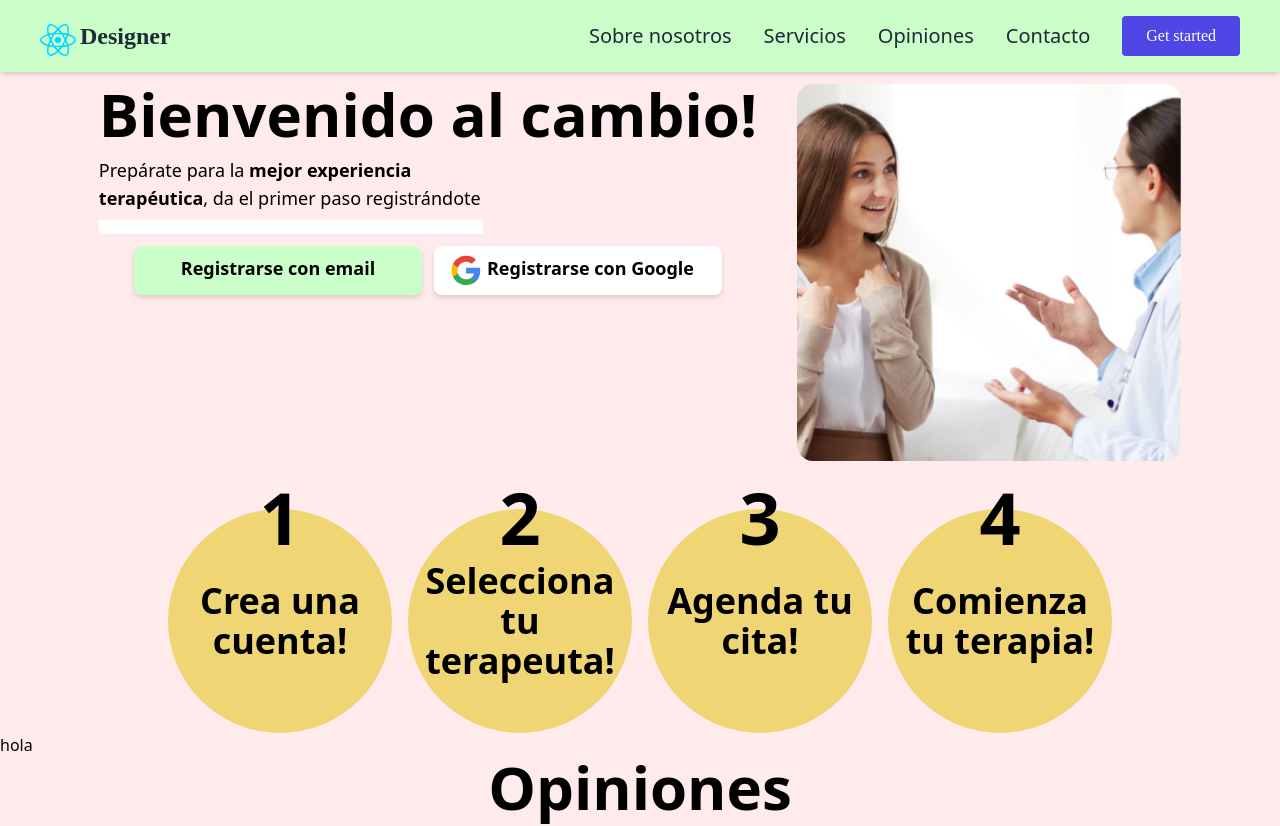
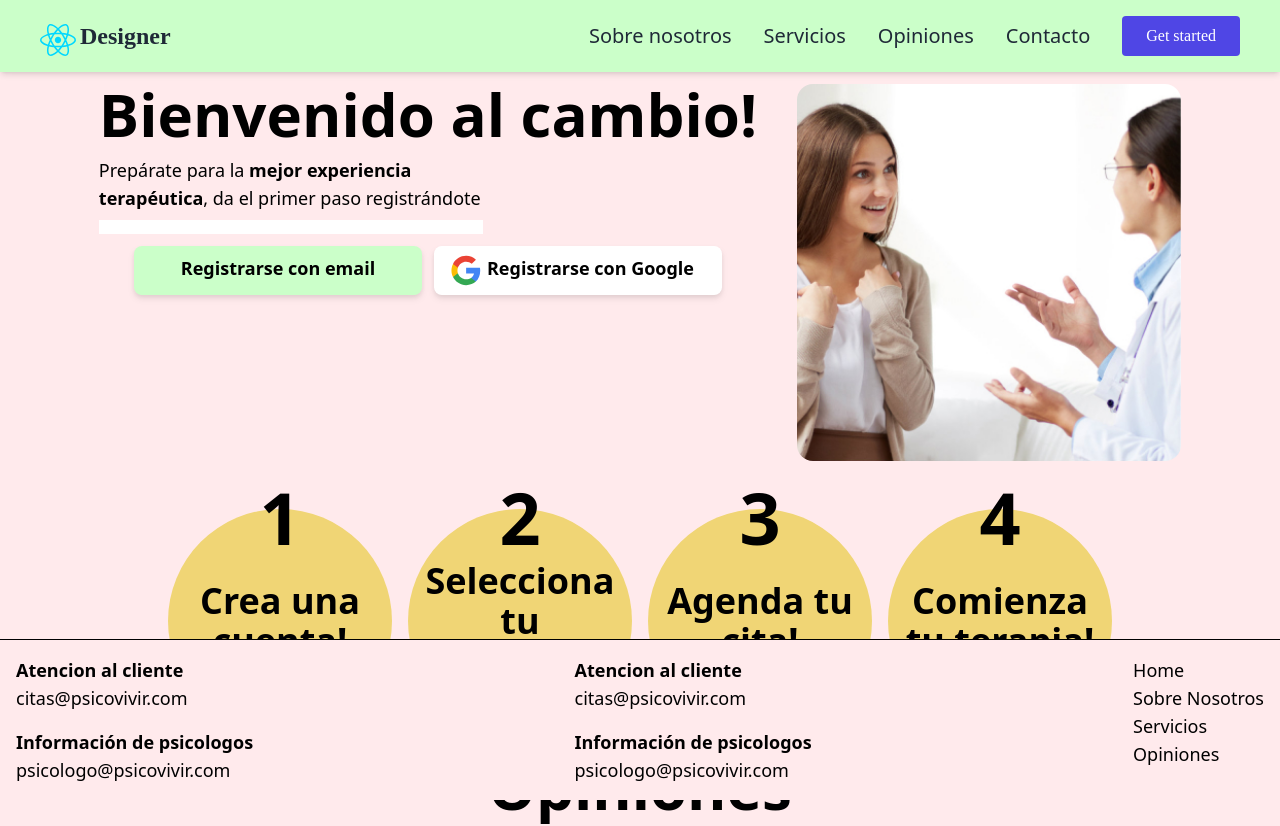
Before and after one commit to ValeriaZampetti/Psico-vivir, a React (Vite) app: page / in a window 1280 px wide. Shown: the top 826 px of the page. Built offline with nearby package versions, Linux system fonts and the light colour scheme; no server answers.

Commit message:
fixed footer

```diff
--- a/src/components/navigation/Footer.tsx
+++ b/src/components/navigation/Footer.tsx
@@ -1,7 +1,7 @@
 import React, { Component } from "react";
 
 export const Footer = () => (
-    <footer className="bg-primary-light flex flex-row text-lg justify-between border-t-[1px] p-4 border-[black]">
+    <footer className="bg-primary-light flex flex-row text-lg justify-between border-t-[1px] p-4 border-[black] fixed bottom-0 w-full">
         <ul className="flex flex-col gap-4">
             <li>
                 <h2 className="font-bold">Atencion al cliente</h2>
```
